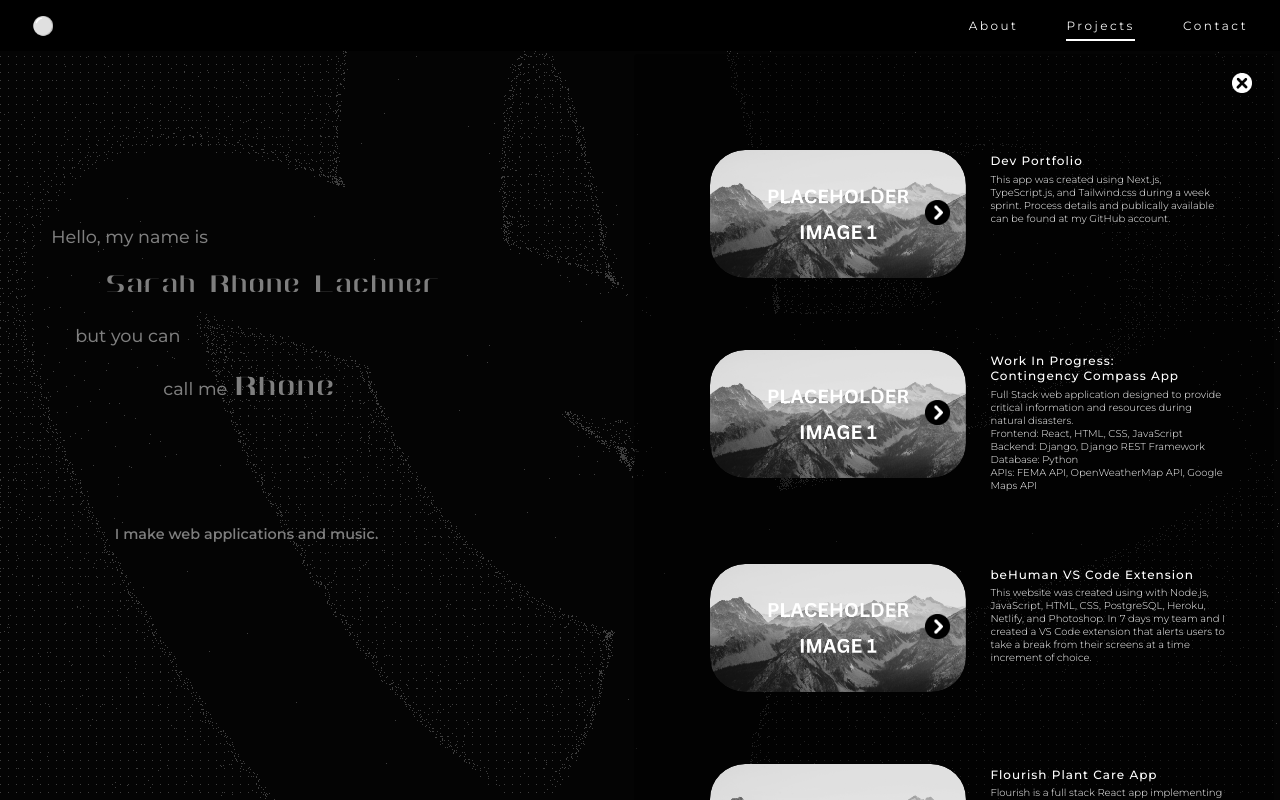
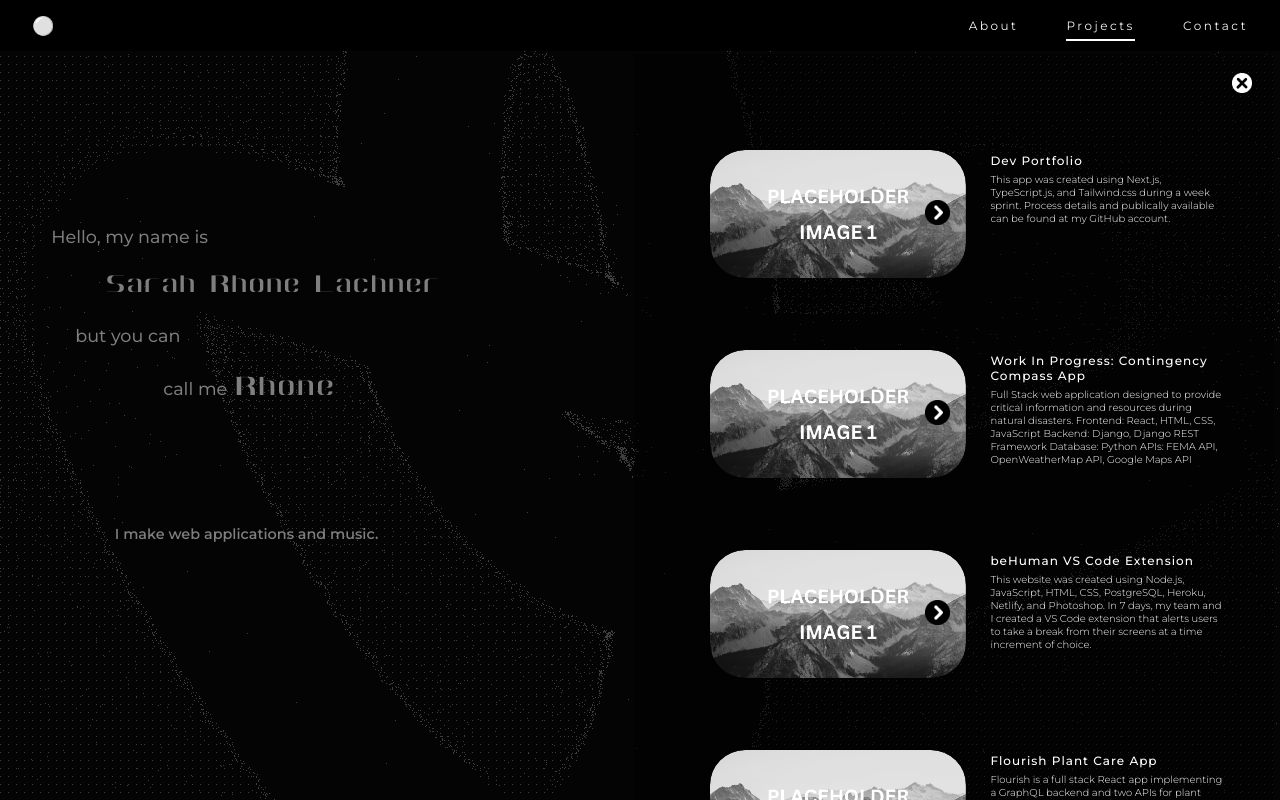
Before and after one commit to RhoneLachner/2024-portfolio, a Next.js app: page / in a window 1280 px wide. Both pictures are taken after a click on the button "Projects". Built offline with nearby package versions, Linux system fonts and the light colour scheme.

Commit message:
Created public/copy folder for centralized content management. + Populated modal components with copy objects from modalCopy.

```diff
--- a/app/components/AboutModal/AboutModal.tsx
+++ b/app/components/AboutModal/AboutModal.tsx
@@ -1,8 +1,7 @@
-// TO-DO - about modal still needs styling and content
-
 import React from 'react';
 import Image from 'next/image';
 import styles from './AboutModal.module.css';
+import { aboutCopy } from '../../../public/modalCopy/aboutCopy';
 
 interface AboutModalProps {
   isOpen: boolean;
@@ -12,12 +11,9 @@ interface AboutModalProps {
 const AboutModal: React.FC<AboutModalProps> = ({ isOpen, onClose }) => {
   if (!isOpen) return null; // Only render if isOpen is true
 
-  console.log('ABOUTMODAL ON SCREEN');
-
   return (
     <div className={styles.modalOverlay}>
       <div className={styles.modalContent}>
-
         <button onClick={onClose} className={styles.closeButton}>
           <Image
             src="/images/icons/close-icon-white.png"
@@ -39,23 +35,9 @@ const AboutModal: React.FC<AboutModalProps> = ({ isOpen, onClose }) => {
         </div>
 
         <div className={styles.bioCopy}>
-          Lorem ipsum dolor sit amet, consectetur adipiscing elit. Maecenas
-          vitae magna ullamcorper, scelerisque libero sed, vehicula turpis.
-          Curabitur tincidunt mauris et sem bibendum, vitae bibendum felis
-          vehicula. Cras tincidunt, eros eget dapibus efficitur, nulla eros
-          aliquet mi, vitae venenatis nulla orci nec erat. Praesent sed lacus
-          risus. Donec tempor interdum arcu, id posuere nulla lacinia ac. Nam
-          fermentum tristique lectus, id ultricies nunc tristique id. Nulla in
-          fringilla eros..
-          <br />
-          <br />
-          Vivamus malesuada felis non feugiat ullamcorper. Phasellus bibendum
-          est ut dui aliquet, vitae fermentum risus pulvinar. Proin euismod
-          augue quam, ut vulputate nulla convallis a. Nulla non pharetra nulla.
-          Mauris accumsan sem at turpis tincidunt, ac hendrerit urna pharetra.
-          Nulla venenatis aliquet eros, vel eleifend eros facilisis sit amet.
-          Vestibulum sed eros nunc. Quisque vulputate, urna ut dignissim luctus,
-          mi dui vehicula ipsum, at pretium enim ligula nec dolor.
+          {aboutCopy.bio.map((paragraph, index) => (
+            <p key={index}>{paragraph}</p>
+          ))}
         </div>
       </div>
     </div>
--- a/app/components/ProjectsModal/ProjectsModal.tsx
+++ b/app/components/ProjectsModal/ProjectsModal.tsx
@@ -2,6 +2,8 @@ import React from 'react';
 import ImageCarousel from '../ImageCarousel/ImageCarousel';
 import styles from './ProjectsModal.module.css';
 import Image from 'next/image';
+import { projectsCopy } from '../../../public/modalCopy/projectsCopy';
+
 
 interface ProjectsModalProps {
   isOpen: boolean;
@@ -31,101 +33,19 @@ const ProjectsModal: React.FC<ProjectsModalProps> = ({ isOpen, onClose }) => {
           />
         </button>
 
+
         <div className={styles.carouselStack}>
-          <div className={styles.carouselItemContainer}>
-            <ImageCarousel images={images} />
-            <div className={styles.carouselTextContainer}>
-              <div className={styles.carouselTitle}>Dev Portfolio</div>
-              <div className={styles.carouselDescription}>
-                This app was created using Next.js, TypeScript.js, and
-                Tailwind.css during a week sprint. Process details and
-                publically available can be found at my GitHub account.
+        {projectsCopy.map((project, index) => (
+            <div key={index} className={styles.carouselItemContainer}>
+              <ImageCarousel images={images} />
+              <div className={styles.carouselTextContainer}>
+                <div className={styles.carouselTitle}>{project.title}</div>
+                <div className={styles.carouselDescription}>
+                  {project.description}
+                </div>
               </div>
             </div>
-          </div>
-
-          <div className={styles.carouselItemContainer}>
-            <ImageCarousel images={images} />
-            <div className={styles.carouselTextContainer}>
-              <div className={styles.carouselTitle}>
-                Work In Progress: <br /> Contingency Compass App
-              </div>
-              <div className={styles.carouselDescription}>
-                Full Stack web application designed to provide critical
-                information and resources during natural disasters.
-                <br />
-                Frontend: React, HTML, CSS, JavaScript <br />
-                Backend: Django, Django REST Framework
-                <br />
-                Database: Python
-                <br />
-                APIs: FEMA API, OpenWeatherMap API, Google Maps API
-                <br />
-              </div>
-            </div>
-          </div>
-
-          <div className={styles.carouselItemContainer}>
-            <ImageCarousel images={images} />
-            <div className={styles.carouselTextContainer}>
-              <div className={styles.carouselTitle}>
-                beHuman VS Code Extension
-              </div>
-              <div className={styles.carouselDescription}>
-                This website was created using with Node.js, JavaScript, HTML,
-                CSS, PostgreSQL, Heroku, Netlify, and Photoshop. In 7 days my
-                team and I created a VS Code extension that alerts users to take
-                a break from their screens at a time increment of choice.
-              </div>
-            </div>
-          </div>
-
-          <div className={styles.carouselItemContainer}>
-            <ImageCarousel images={images} />
-            <div className={styles.carouselTextContainer}>
-              <div className={styles.carouselTitle}>
-                Flourish Plant Care App
-              </div>
-              <div className={styles.carouselDescription}>
-                Flourish is a full stack React app implementing a GraphQL back
-                end and two APIs for plant image recognition and plant care.
-                Users are able to search for a plant by image recognition or
-                name to find care instructions and tips. Through authentication
-                users may set up a personal profile, save plants to their
-                collection, and create personalized notes for their plant
-                babies!
-              </div>
-            </div>
-          </div>
-
-          <div className={styles.carouselItemContainer}>
-            <ImageCarousel images={images} />
-            <div className={styles.carouselTextContainer}>
-              <div className={styles.carouselTitle}>
-                Major Arcana Divinator App
-              </div>
-              <div className={styles.carouselDescription}>
-                This app was primarily written with Vanilla JavaScript, HTML,
-                and CSS with additional items created in PhotoShop and
-                GarageBand. Users may choose a one or three-card Tarot spread,
-                and a randomized reading is displayed. Past readings are stored
-                in a history log using local storage.{' '}
-              </div>
-            </div>
-          </div>
-
-          <div className={styles.carouselItemContainer}>
-            <ImageCarousel images={images} />
-            <div className={styles.carouselTextContainer}>
-              <div className={styles.carouselTitle}>Karaoke Roulette App</div>
-              <div className={styles.carouselDescription}>
-                This React app was created using YouTube API, JavaScript,
-                Node.js, PostgreSQL, CSS, Heroku, Netlify, Postman, and
-                Photoshop. Karaoke Roulette App uses the YouTube API, allowing
-                users to select randomized karaoke songs to sing with friends.
-              </div>
-            </div>
-          </div>
+          ))}
         </div>
       </div>
     </div>
--- /dev/null
+++ b/public/modalCopy/aboutCopy.tsx
@@ -0,0 +1,11 @@
+interface AboutCopy {
+  bio: string[];
+}
+
+export const aboutCopy: AboutCopy = {
+  bio: [
+    `Lorem ipsum dolor sit amet, consectetur adipiscing elit. Maecenas vitae magna ullamcorper, scelerisque libero sed, vehicula turpis.`,
+    `Curabitur tincidunt mauris et sem bibendum, vitae bibendum felis vehicula. Cras tincidunt, eros eget dapibus efficitur, nulla eros aliquet mi, vitae venenatis nulla orci nec erat.`,
+    `Vivamus malesuada felis non feugiat ullamcorper. Phasellus bibendum est ut dui aliquet, vitae fermentum risus pulvinar.`,
+  ],
+};
--- /dev/null
+++ b/public/modalCopy/projectsCopy.tsx
@@ -0,0 +1,53 @@
+interface ProjectsCopy {
+       title: string;
+       description: string;
+     }
+
+     export const projectsCopy: ProjectsCopy[] = [
+       {
+         title: 'Dev Portfolio',
+         description: `
+           This app was created using Next.js, TypeScript.js, and Tailwind.css during a week sprint.
+           Process details and publically available can be found at my GitHub account.
+         `,
+       },
+       {
+         title: 'Work In Progress: Contingency Compass App',
+         description: `
+           Full Stack web application designed to provide critical information and resources during natural disasters.
+           Frontend: React, HTML, CSS, JavaScript
+           Backend: Django, Django REST Framework
+           Database: Python
+           APIs: FEMA API, OpenWeatherMap API, Google Maps API
+         `,
+       },
+       {
+         title: 'beHuman VS Code Extension',
+         description: `
+           This website was created using Node.js, JavaScript, HTML, CSS, PostgreSQL, Heroku, Netlify, and Photoshop.
+           In 7 days, my team and I created a VS Code extension that alerts users to take a break from their screens at
+           a time increment of choice.
+         `,
+       },
+       {
+         title: 'Flourish Plant Care App',
+         description: `
+           Flourish is a full stack React app implementing a GraphQL backend and two APIs for plant image recognition and care.
+           Users can search for a plant by image recognition or name to find care instructions and tips.
+         `,
+       },
+       {
+         title: 'Major Arcana Divinator App',
+         description: `
+           This app was primarily written with Vanilla JavaScript, HTML, and CSS. Users may choose a one or three-card Tarot spread,
+           and a randomized reading is displayed. Past readings are stored in a history log using local storage.
+         `,
+       },
+       {
+         title: 'Karaoke Roulette App',
+         description: `
+           This React app was created using YouTube API, JavaScript, Node.js, PostgreSQL, CSS, Heroku, Netlify, Postman, and Photoshop.
+           Karaoke Roulette allows users to select randomized karaoke songs to sing with friends.
+         `,
+       },
+     ];
```
Lines whose indentation alone changed are shown as unchanged.
